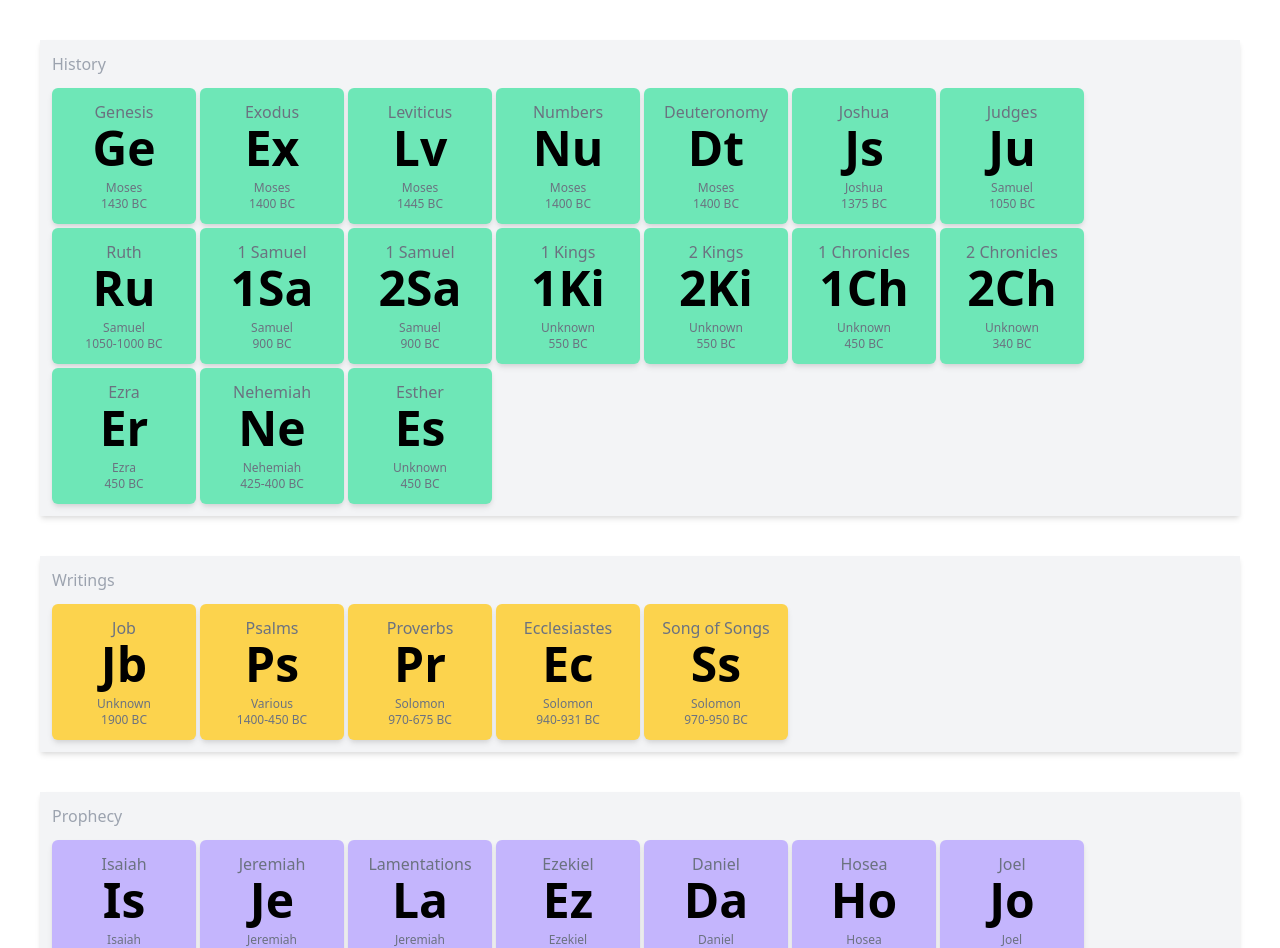
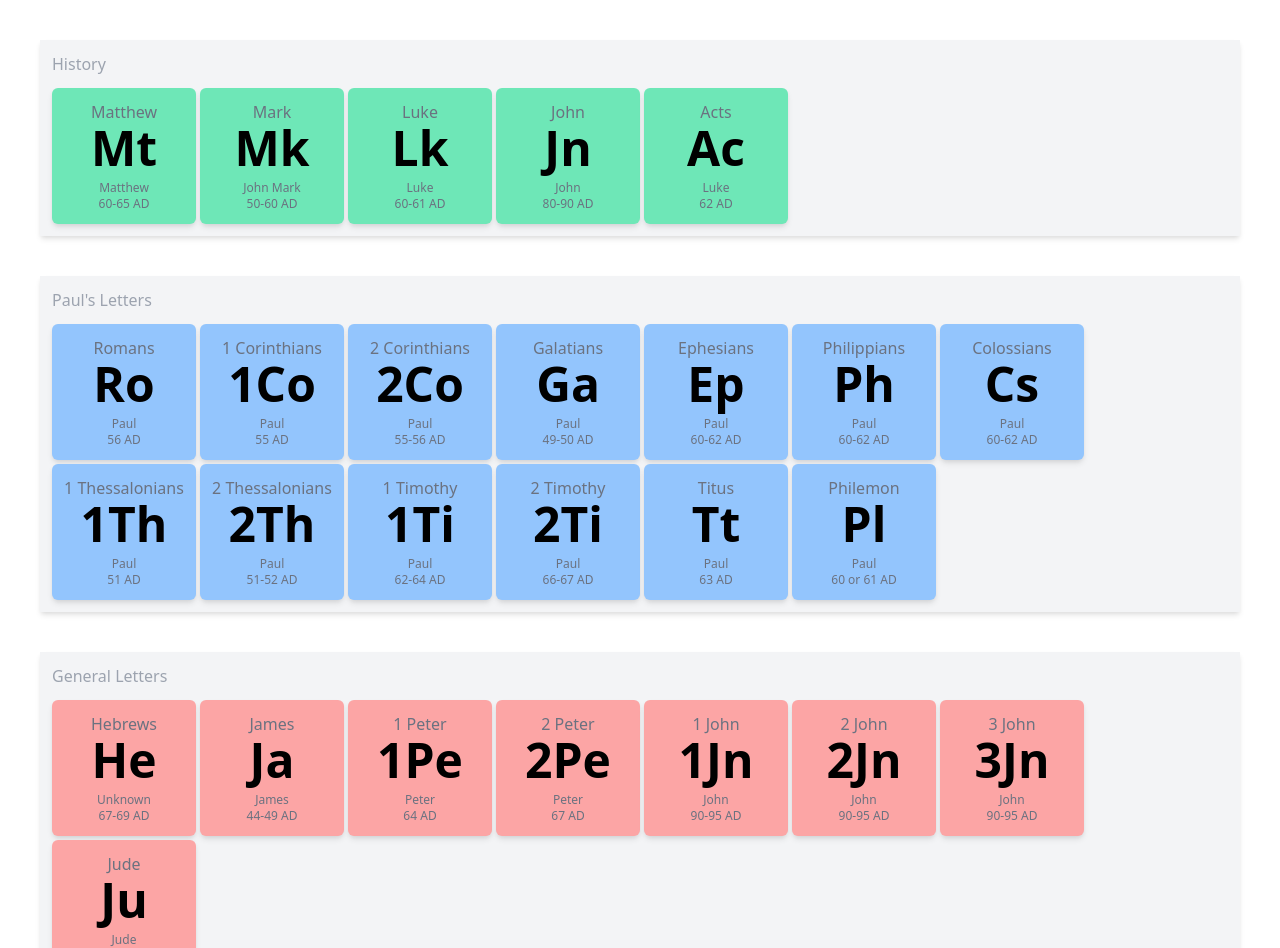
Before and after one commit to robkreisel/the-bible, a React (Create React App) app: page / in a window 1280 px wide. Shown: the top 948 px of the page. Built offline with nearby package versions, Linux system fonts and the light colour scheme.

Commit message:
Did same for NT

```diff
--- a/src/App.js
+++ b/src/App.js
@@ -7,10 +7,10 @@ import OTChronological from './components/OTChronological';
 function App() {
   return (
     <div>
-      <div className="block">
+      <div className="hidden">
         <OTDetails />
       </div>
-      <div className="hidden">
+      <div className="block">
         <NTDetails />
       </div>
       <div className="hidden">
--- a/src/components/Book.jsx
+++ b/src/components/Book.jsx
@@ -16,8 +16,14 @@ export default function Book({ book }) {
     case "prophecy":
       categoryColor = "purple";
       break;
+    case "paulsLetter":
+      categoryColor = "blue";
+      break;
+    case "generalLetter":
+      categoryColor = "red";
+      break;
     default:
-      categoryColor = "red";
+      categoryColor = "white";
   }
 
   const colors = {
--- a/src/components/NTDetails.jsx
+++ b/src/components/NTDetails.jsx
@@ -1,8 +1,5 @@
 import React from "react";
-import HistoryBook from './HistoryBook';
-import PaulLetter from "./PaulLetter";
-import GeneralLetter from "./GeneralLetter";
-import ProphecyBook from "./ProphecyBook";
+import Book from "./Book";
 import history from '../data/ntHistory';
 import paul from "../data/ntPaulsLetters";
 import general from "../data/ntGeneralLetters";
@@ -15,7 +12,7 @@ export default function NTDetails() {
                 <div className="mb-3 text-gray-400">History</div>
                 <div className="flex flex-wrap gap-1">
                     {history.map((book) => (
-                    <HistoryBook book={book} key={book.symbol} />
+                        <Book book={book} key={book.symbol} />
                     ))}
                 </div>
             </div>
@@ -23,7 +20,7 @@ export default function NTDetails() {
                 <div className="mb-3 text-gray-400">Paul's Letters</div>
                 <div className="flex flex-wrap gap-1">
                     {paul.map((book) => (
-                    <PaulLetter book={book} key={book.symbol} />
+                        <Book book={book} key={book.symbol} />
                     ))}
                 </div>
             </div>
@@ -31,7 +28,7 @@ export default function NTDetails() {
                 <div className="mb-3 text-gray-400">General Letters</div>
                 <div className="flex flex-wrap gap-1">
                     {general.map((book) => (
-                    <GeneralLetter book={book} key={book.symbol} />
+                        <Book book={book} key={book.symbol} />
                     ))}
                 </div>
             </div>
@@ -39,7 +36,7 @@ export default function NTDetails() {
                 <div className="mb-3 text-gray-400">Prophecy</div>
                 <div className="flex flex-wrap gap-1">
                     {prophecy.map((book) => (
-                    <ProphecyBook book={book} key={book.symbol} />
+                        <Book book={book} key={book.symbol} />
                     ))}
                 </div>
             </div>
--- a/src/data/ntGeneralLetters.js
+++ b/src/data/ntGeneralLetters.js
@@ -2,6 +2,7 @@ export default [
     {
         name: "Hebrews",
         symbol: "He",
+        category: "generalLetter",
         year: "67-69 AD",
         era: "BC",
         author: "Unknown",
@@ -10,6 +11,7 @@ export default [
     {
         name: "James",
         symbol: "Ja",
+        category: "generalLetter",
         year: "44-49 AD",
         era: "BC",
         author: "James",
@@ -18,6 +20,7 @@ export default [
     {
         name: "1 Peter",
         symbol: "1Pe",
+        category: "generalLetter",
         year: "64 AD",
         era: "BC",
         author: "Peter",
@@ -26,6 +29,7 @@ export default [
     {
         name: "2 Peter",
         symbol: "2Pe",
+        category: "generalLetter",
         year: "67 AD",
         era: "BC",
         author: "Peter",
@@ -34,6 +38,7 @@ export default [
     {
         name: "1 John",
         symbol: "1Jn",
+        category: "generalLetter",
         year: "90-95 AD",
         era: "BC",
         author: "John",
@@ -42,6 +47,7 @@ export default [
     {
         name: "2 John",
         symbol: "2Jn",
+        category: "generalLetter",
         year: "90-95 AD",
         era: "BC",
         author: "John",
@@ -50,6 +56,7 @@ export default [
     {
         name: "3 John",
         symbol: "3Jn",
+        category: "generalLetter",
         year: "90-95 AD",
         era: "BC",
         author: "John",
@@ -58,6 +65,7 @@ export default [
     {
         name: "Jude",
         symbol: "Ju",
+        category: "generalLetter",
         year: "75 AD",
         era: "BC",
         author: "Jude",
--- a/src/data/ntHistory.js
+++ b/src/data/ntHistory.js
@@ -2,6 +2,7 @@ export default [
     {
         name: "Matthew",
         symbol: "Mt",
+        category: "history",
         year: "60-65 AD",
         era: "BC",
         author: "Matthew",
@@ -10,6 +11,7 @@ export default [
     {
         name: "Mark",
         symbol: "Mk",
+        category: "history",
         year: "50-60 AD",
         era: "BC",
         author: "John Mark",
@@ -18,6 +20,7 @@ export default [
     {
         name: "Luke",
         symbol: "Lk",
+        category: "history",
         year: "60-61 AD",
         era: "BC",
         author: "Luke",
@@ -26,6 +29,7 @@ export default [
     {
         name: "John",
         symbol: "Jn",
+        category: "history",
         year: "80-90 AD",
         era: "BC",
         author: "John",
@@ -34,6 +38,7 @@ export default [
     {
         name: "Acts",
         symbol: "Ac",
+        category: "history",
         year: "62 AD",
         era: "BC",
         author: "Luke",
--- a/src/data/ntPaulsLetters.js
+++ b/src/data/ntPaulsLetters.js
@@ -2,6 +2,7 @@ export default [
     {
         name: "Romans",
         symbol: "Ro",
+        category: "paulsLetter",
         year: "56 AD",
         era: "BC",
         author: "Paul",
@@ -10,6 +11,7 @@ export default [
     {
         name: "1 Corinthians",
         symbol: "1Co",
+        category: "paulsLetter",
         year: "55 AD",
         era: "BC",
         author: "Paul",
@@ -18,6 +20,7 @@ export default [
     {
         name: "2 Corinthians",
         symbol: "2Co",
+        category: "paulsLetter",
         year: "55-56 AD",
         era: "BC",
         author: "Paul",
@@ -26,6 +29,7 @@ export default [
     {
         name: "Galatians",
         symbol: "Ga",
+        category: "paulsLetter",
         year: "49-50 AD",
         era: "BC",
         author: "Paul",
@@ -34,6 +38,7 @@ export default [
     {
         name: "Ephesians",
         symbol: "Ep",
+        category: "paulsLetter",
         year: "60-62 AD",
         era: "BC",
         author: "Paul",
@@ -42,6 +47,7 @@ export default [
     {
         name: "Philippians",
         symbol: "Ph",
+        category: "paulsLetter",
         year: "60-62 AD",
         era: "BC",
         author: "Paul",
@@ -50,6 +56,7 @@ export default [
     {
         name: "Colossians",
         symbol: "Cs",
+        category: "paulsLetter",
         year: "60-62 AD",
         era: "BC",
         author: "Paul",
@@ -58,6 +65,7 @@ export default [
     {
         name: "1 Thessalonians",
         symbol: "1Th",
+        category: "paulsLetter",
         year: "51 AD",
         era: "BC",
         author: "Paul",
@@ -66,6 +74,7 @@ export default [
     {
         name: "2 Thessalonians",
         symbol: "2Th",
+        category: "paulsLetter",
         year: "51-52 AD",
         era: "BC",
         author: "Paul",
@@ -74,6 +83,7 @@ export default [
     {
         name: "1 Timothy",
         symbol: "1Ti",
+        category: "paulsLetter",
         year: "62-64 AD",
         era: "BC",
         author: "Paul",
@@ -82,6 +92,7 @@ export default [
     {
         name: "2 Timothy",
         symbol: "2Ti",
+        category: "paulsLetter",
         year: "66-67 AD",
         era: "BC",
         author: "Paul",
@@ -90,6 +101,7 @@ export default [
     {
         name: "Titus",
         symbol: "Tt",
+        category: "paulsLetter",
         year: "63 AD",
         era: "BC",
         author: "Paul",
@@ -98,6 +110,7 @@ export default [
     {
         name: "Philemon",
         symbol: "Pl",
+        category: "paulsLetter",
         year: "60 or 61 AD",
         era: "BC",
         author: "Paul",
--- a/src/data/ntProphecy.js
+++ b/src/data/ntProphecy.js
@@ -2,6 +2,7 @@ export default [
     {
         name: "Revelation",
         symbol: "Re",
+        category: "prophecy",
         year: "90-95 AD",
         era: "BC",
         author: "John"
```
Lines whose indentation alone changed are shown as unchanged.
